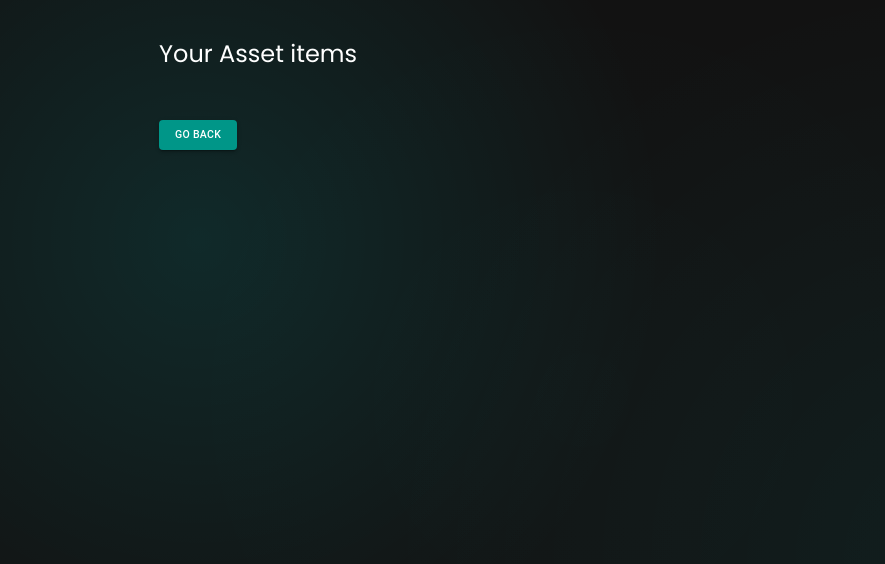
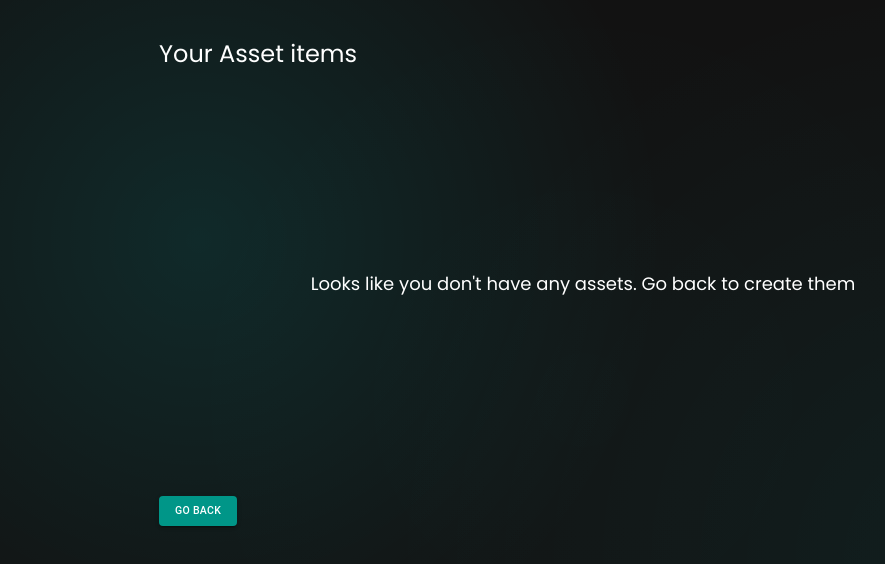
Before and after one commit to SivaGuhan/drt_react_sivaguhan, a React (Vite) app: page /checkout in a window 1280 px wide. Shown: the top 564 px of the page, without its empty margins (57-942 px from the left). Built offline with nearby package versions, Linux system fonts and the light colour scheme.

Commit message:
added placeholder

```diff
--- a/src/app/asset-checkout/AssetCheckout.tsx
+++ b/src/app/asset-checkout/AssetCheckout.tsx
@@ -27,6 +27,7 @@ const AssetCheckout: FC = () => {
     return (
         <div className="asset-checkout-container">
             <h1 className="main-heading">Your Asset items</h1>
+            {assetList.length ? (
                 <section className="asset-list-container">
                 {assetList.map((item: SatelliteData) => (
                     <div key={item.noradCatId} className="asset-item-wrapper">
@@ -35,6 +36,11 @@ const AssetCheckout: FC = () => {
                     </div>
                 ))}
                 </section>
+            ) : (
+                <div className="asset-placeholder">
+                    <p className="placeholder-test">Looks like you don't have any assets. Go back to create them</p>
+                </div>
+            )}
             <div className="footer-container">
                 <Button
                     type="button"
--- a/src/app/asset-checkout/style.scss
+++ b/src/app/asset-checkout/style.scss
@@ -10,6 +10,12 @@
     .main-heading {
         @extend .py-6;
         font-size: 2rem;
+    }
+
+    .asset-placeholder {
+        height: 50%;
+        @extend .d-flex, .align-center, .justify-center;
+        font-size: 1.5rem;
     }
 
     .asset-list-container {
```
Lines whose indentation alone changed are shown as unchanged.
